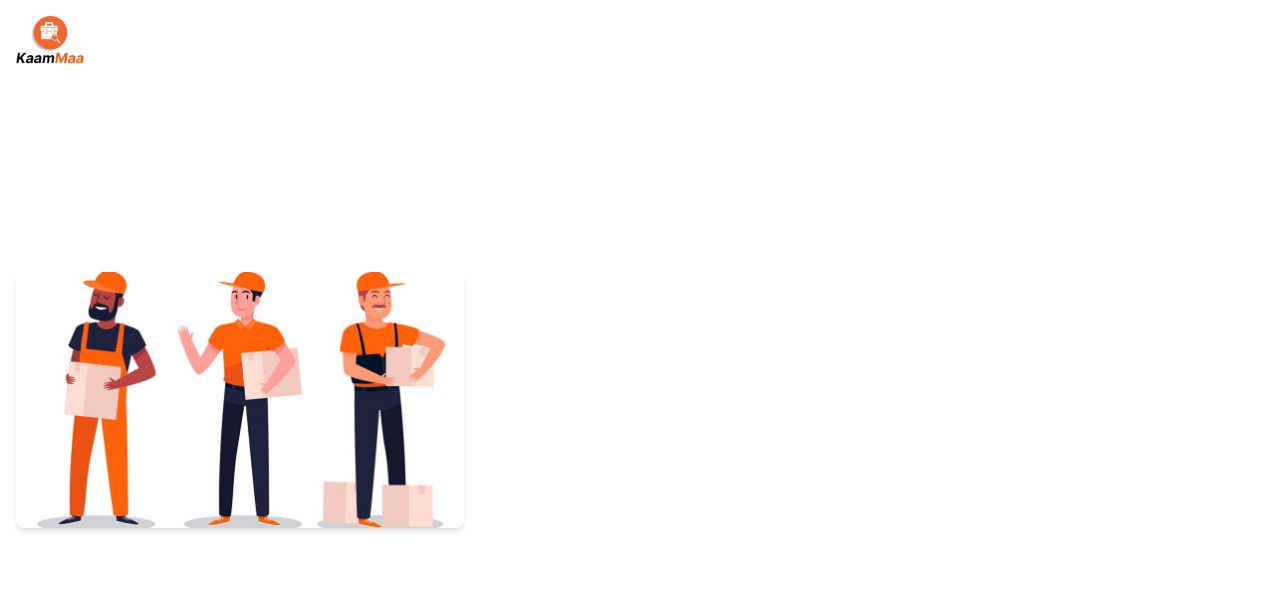
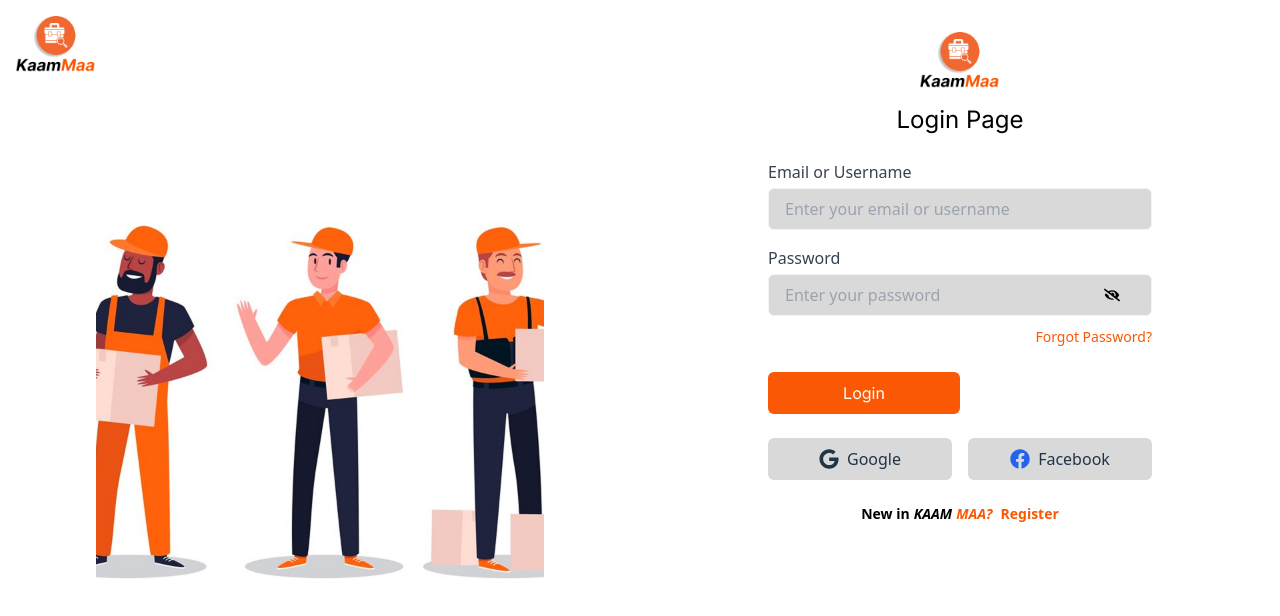
Before and after one commit to AakashShahi/KaamMaa_Web, a React (Vite) app in the folder KaamMaa/: page / in a window 1280 px wide. Shown: the top 616 px of the page. Built offline with nearby package versions, Linux system fonts and the light colour scheme.

Commit message:
Login page done with validator

```diff
--- a/KaamMaa/package.json
+++ b/KaamMaa/package.json
@@ -12,6 +12,7 @@
   "dependencies": {
     "react": "^19.1.0",
     "react-dom": "^19.1.0",
+    "react-icons": "^5.5.0",
     "react-router-dom": "^7.6.0"
   },
   "devDependencies": {
--- a/KaamMaa/src/index.css
+++ b/KaamMaa/src/index.css
@@ -1,3 +1,5 @@
+@import url('https://fonts.googleapis.com/css2?family=Inter&display=swap');
+
 @tailwind base;
 @tailwind components;
 @tailwind utilities;
--- a/KaamMaa/src/pages/LoginPage.jsx
+++ b/KaamMaa/src/pages/LoginPage.jsx
@@ -1,27 +1,146 @@
-import React from 'react'
-import logo from '../assets/logo/kaammaa_logo.png'
-import workerImg from '../assets/logo/login_worker.png'
+import React, { useState } from 'react';
+import logo from '../assets/logo/kaammaa_logo.png';
+import workerImg from '../assets/logo/login_worker.png';
+import { FaGoogle, FaFacebook, FaEye, FaEyeSlash } from 'react-icons/fa';
 
 export default function LoginPage() {
+  const [showPassword, setShowPassword] = useState(false);
+  const [email, setEmail] = useState('');
+  const [password, setPassword] = useState('');
+  const [errors, setErrors] = useState({ email: '', password: '' });
+
+  const togglePassword = () => setShowPassword(prev => !prev);
+
+  const validateForm = () => {
+    let isValid = true;
+    const newErrors = { email: '', password: '' };
+
+    if (!email.trim()) {
+      newErrors.email = 'Email or Username is required.';
+      isValid = false;
+    }
+
+    if (!password) {
+      newErrors.password = 'Password is required.';
+      isValid = false;
+    } else if (!/^(?=.*[A-Za-z])(?=.*\d)[A-Za-z\d]{6,}$/.test(password)) {
+      newErrors.password = 'Password must be at least 6 characters and contain letters and numbers.';
+      isValid = false;
+    }
+
+    setErrors(newErrors);
+    return isValid;
+  };
+
+  const handleSubmit = (e) => {
+    e.preventDefault();
+    if (validateForm()) {
+      alert('Form submitted successfully!');
+      // Handle login logic here (API call)
+    }
+  };
+
   return (
-    <div className="w-screen h-screen bg-white p-4 relative">
-      {/* Logo in top-left corner */}
-      <div className="absolute top-4 left-4">
-        <img
-          src={logo}
-          alt="KaamMaa Logo"
-          className="h-12 w-auto"
-        />
+    <div className="w-screen h-screen bg-white flex">
+      {/* Left Half - Worker Image */}
+      <div className="w-1/2 flex items-center justify-center relative">
+        <img src={logo} alt="KaamMaa Logo" className="absolute h-14 w-auto left-4 top-4" />
+        <div className="w-full max-w-md h-1/2">
+          <img
+            src={workerImg}
+            alt="Worker"
+            className="w-full h-full object-cover rounded-lg"
+          />
+        </div>
       </div>
 
-      {/* Worker image vertically centered */}
-      <div className="absolute top-1/2 left-4 transform -translate-y-1/2 w-full max-w-md">
-        <img
-          src={workerImg}
-          alt="Worker"
-          className="w-full h-64 object-cover rounded-lg shadow-md"
-        />
+      {/* Right Half - Scrollable Login Form */}
+      <div className="w-1/2 p-8 flex flex-col items-center justify-start overflow-y-auto max-h-screen">
+        {/* Logo */}
+        <img src={logo} alt="KaamMaa Logo" className="h-14 w-auto mb-4" />
+
+        {/* Heading */}
+        <h2 className="text-2xl font-Inter font-bold mb-6 text-black">Login Page</h2>
+
+        {/* Form */}
+        <form className="w-full max-w-sm" onSubmit={handleSubmit}>
+          {/* Email / Username */}
+          <div className="mb-4">
+            <label className="block text-gray-700 mb-1 text-Inter" htmlFor="email">
+              Email or Username
+            </label>
+            <input
+              type="text"
+              id="email"
+              value={email}
+              onChange={(e) => setEmail(e.target.value)}
+              className="bg-secondary text-black w-full px-4 py-2 border border-gray-100 rounded-md focus:outline-none focus:ring-2 focus:ring-primary"
+              placeholder="Enter your email or username"
+            />
+            {errors.email && <p className="text-red-500 text-sm mt-1">{errors.email}</p>}
+          </div>
+
+          {/* Password */}
+          <div className="mb-2 relative">
+            <label className="block text-gray-700 text-Inter mb-1" htmlFor="password">
+              Password
+            </label>
+            <input
+              type={showPassword ? "text" : "password"}
+              id="password"
+              value={password}
+              onChange={(e) => setPassword(e.target.value)}
+              className="bg-secondary text-black w-full px-4 py-2 pr-10 border border-gray-100 rounded-md focus:outline-none focus:ring-2 focus:ring-primary"
+              placeholder="Enter your password"
+            />
+            <button
+              type="button"
+              onClick={togglePassword}
+              className="absolute top-[30px] right-3 text-black bg-transparent focus:outline-none hover:text-primary"
+            >
+              {showPassword ? <FaEye /> : <FaEyeSlash />}
+            </button>
+            {errors.password && <p className="text-red-500 text-sm mt-1">{errors.password}</p>}
+          </div>
+
+          {/* Forgot Password */}
+          <div className="text-right mb-6">
+            <a href="#" className="text-sm text-primary hover:underline">
+              Forgot Password?
+            </a>
+          </div>
+
+          {/* Submit Button */}
+          <button
+            type="submit"
+            className="w-1/2 bg-primary font-Inter text-white py-2 rounded-md hover:bg-black transition focus:outline-none"
+          >
+            Login
+          </button>
+        </form>
+
+        {/* Social Login Buttons */}
+        <div className="flex gap-4 mt-6 w-full max-w-sm">
+          <button className="flex items-center justify-center w-1/2 py-2 bg-secondary rounded-md hover:bg-primary transition">
+            <FaGoogle className="mr-2 text-xl" />
+            Google
+          </button>
+          <button className="flex items-center justify-center w-1/2 py-2 bg-secondary rounded-md hover:bg-primary transition">
+            <FaFacebook className="mr-2 text-xl text-blue-600" />
+            Facebook
+          </button>
+        </div>
+
+        {/* New in KAAMMAA + Register */}
+        <div className="flex flex-wrap items-center justify-center mt-6 text-sm">
+          <span className="font-bold text-black mr-1">New in</span>
+          <span className="font-bold italic text-black">KAAM</span>
+          <span className="font-bold italic text-primary ml-1">MAA?</span>
+          <a href="#" className="ml-2 text-primary font-bold hover:underline">
+            Register
+          </a>
+        </div>
       </div>
     </div>
-  )
+  );
 }
--- a/KaamMaa/tailwind.config.js
+++ b/KaamMaa/tailwind.config.js
@@ -5,7 +5,16 @@
     "./src/**/*.{js,ts,jsx,tsx}"
   ],
   theme: {
-    extend: {},
+    extend: {
+      colors: {
+        primary: '#FA5804', // base color
+        secondary: '#D9D9D9'
+      },
+      fontFamily: {
+        Inter: ['Inter', 'sans-serif'], // base font
+      },
+    },
   },
   plugins: [],
+
 }
```
Also changed, not shown: 1 other file (tests, documents, lock files or other folders).
